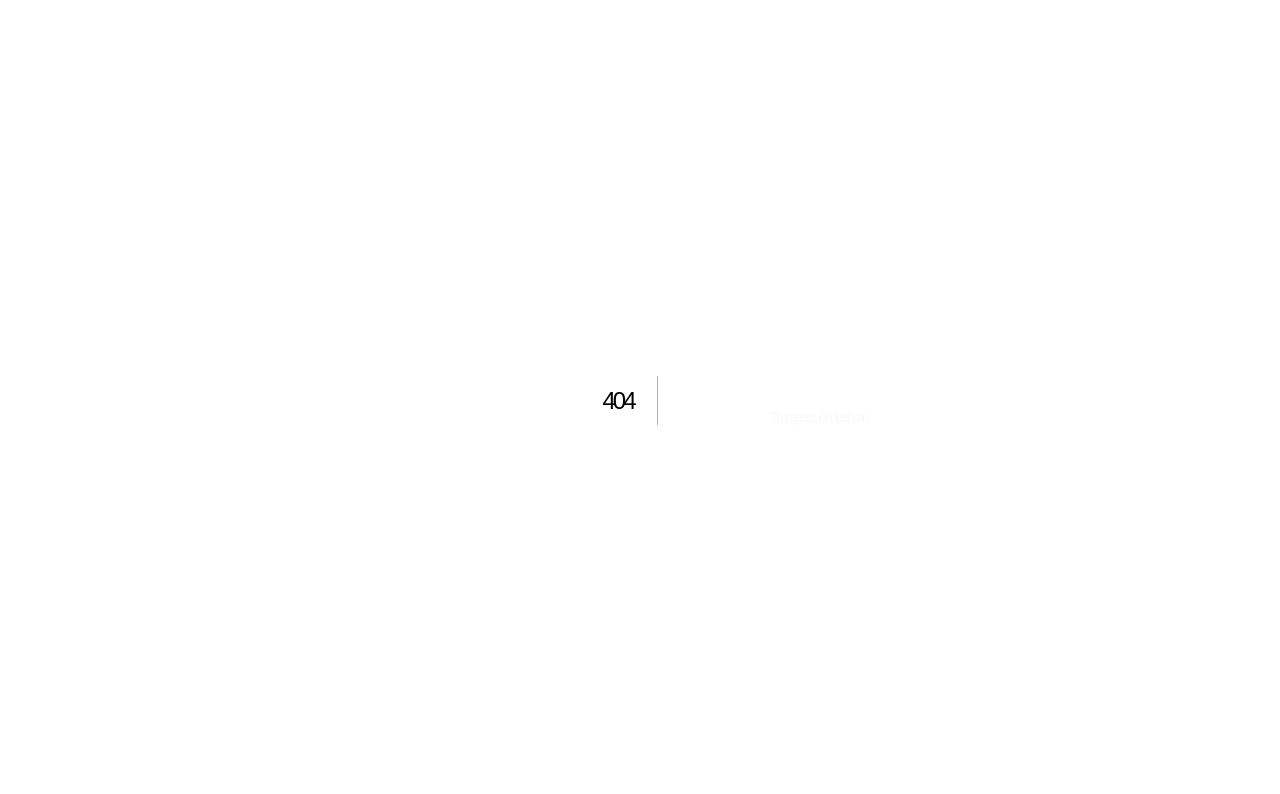
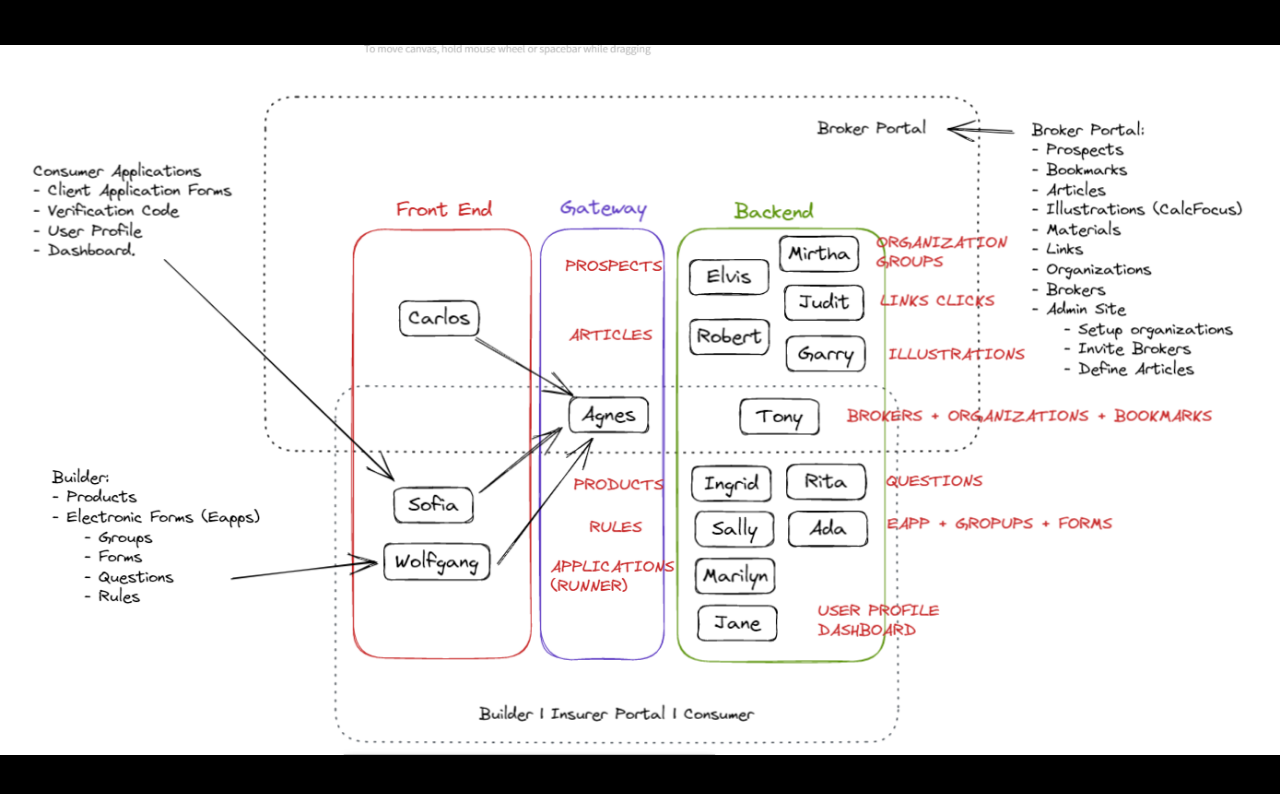
Before and after one commit to aguskz/onboarding, a Next.js app: page /overview in a window 1280 px wide. Before the commit this address had no page. Shown: the top 794 px of the page. Built offline with nearby package versions, Linux system fonts and the light colour scheme.

Commit message:
diagram page

```diff
--- a/pages/index.tsx
+++ b/pages/index.tsx
@@ -89,8 +89,7 @@ const Home: NextPage = () => {
           </motion.a>
 
           <motion.a
-            href="/diagram.png"
-            download
+            href="/overview"
             className="mt-6 w-96 rounded-xl border p-6 text-left hover:border-yellow-300 focus:border-yellow-300"
             variants={item}
           >
--- /dev/null
+++ b/pages/overview/index.tsx
@@ -0,0 +1,9 @@
+const Overview = () => {
+  return (
+    <div className="flex min-h-screen">
+      <img src="/diagram.png" className="flex h-auto my-auto" />
+    </div>
+  )
+}
+
+export default Overview
```
